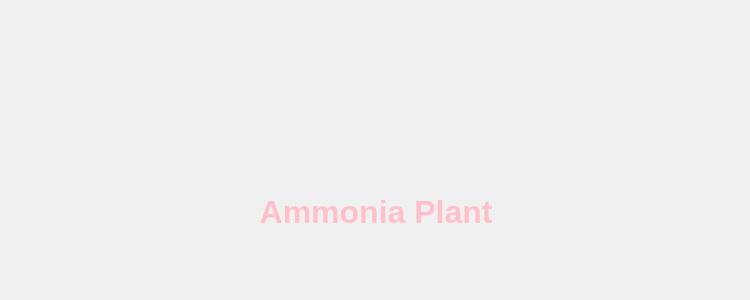
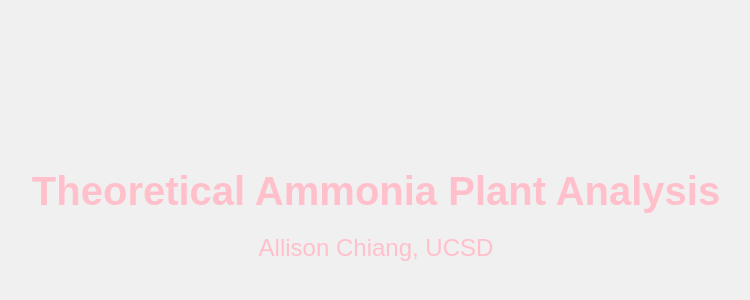
Before and after one commit to a4chiang/a4chiang.ammonia.github.io, a plain HTML site: page index.html in a window 1280 px wide. Shown: the part 188-488 px from the top of the page, without its empty margins (264-1014 px from the left). Drawn offline with Linux system fonts and the light colour scheme.

Commit message:
Update index.html

```diff
--- a/index.html
+++ b/index.html
@@ -3,7 +3,7 @@
 <head>
     <meta charset="UTF-8">
     <meta name="viewport" content="width=device-width, initial-scale=1.0">
-    <title>Ammonia Plant</title>
+    <title>Theoretical Ammonia Plant Analysis</title>
     <style>
         body {
             font-family: Arial, sans-serif;
@@ -11,13 +11,25 @@
             display: flex;
             justify-content: center;
             align-items: center;
+            text-align: center;
             height: 100vh;
             margin: 0;
             background-color: #f0f0f0;
         }
+        h1 {
+            margin-bottom: 10px;
+            font-size: 2.5em;
+        }
+        h2 {
+            font-size: 1.5em;
+            font-weight: normal;
+        }
     </style>
 </head>
 <body>
-    <h1>Ammonia Plant</h1>
+    <div>
+        <h1>Theoretical Ammonia Plant Analysis</h1>
+        <h2>Allison Chiang, UCSD</h2>
+    </div>
 </body>
 </html>
```
